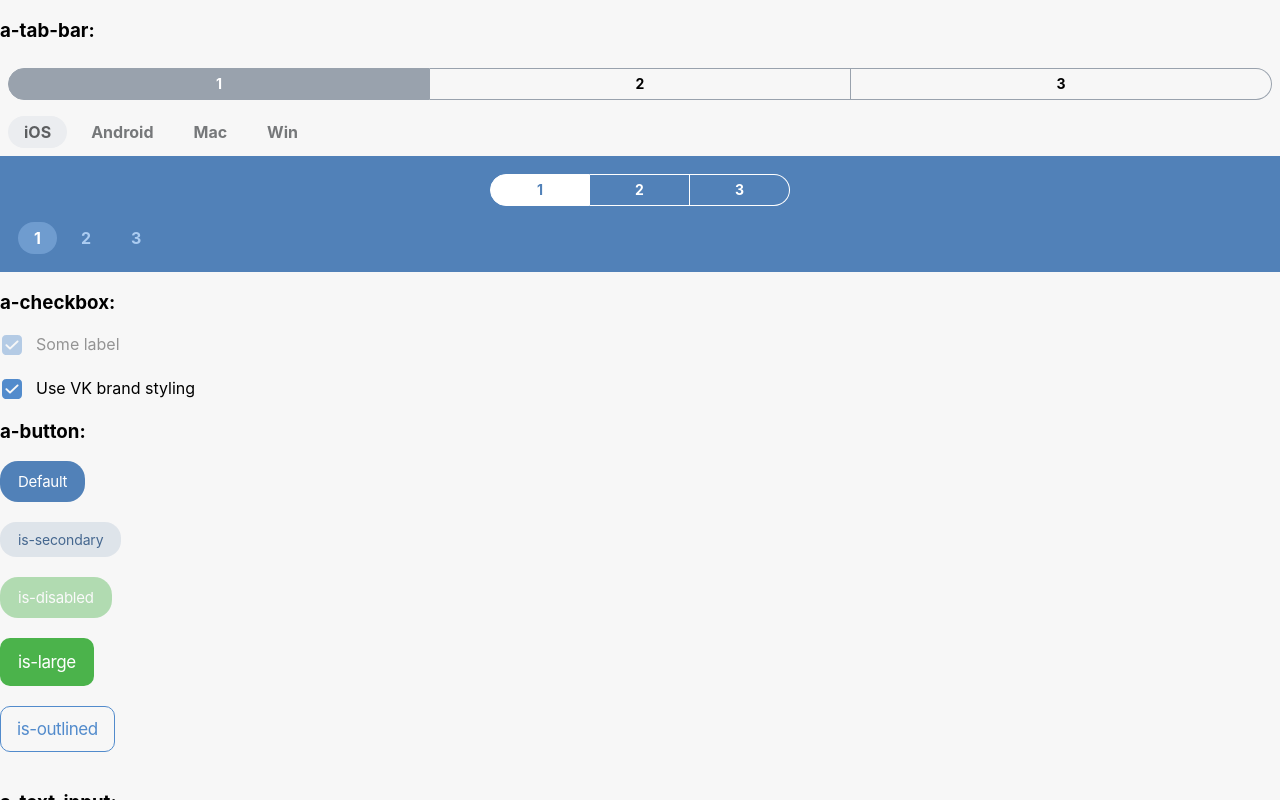
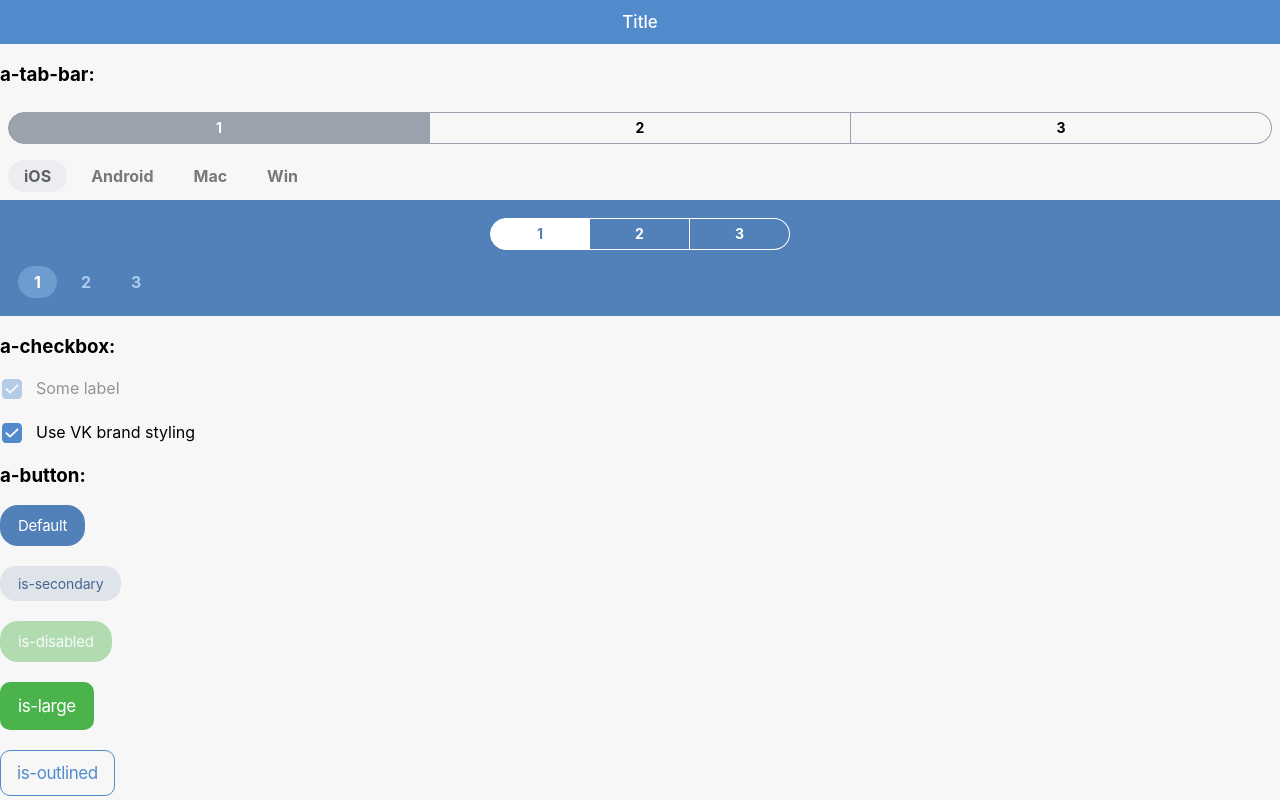
Before and after one commit to deNULL/any-vue, a Vue app: page / in a window 1280 px wide. Built offline with nearby package versions, Linux system fonts and the light colour scheme.

Commit message:
more or less working push/pop with navbar

```diff
--- a/src/components/ANavBar.vue
+++ b/src/components/ANavBar.vue
@@ -2,9 +2,30 @@
   <div
     class="a-nav-bar"
     :class="classList">
-    <slot name="title">
-      Title
-    </slot>
+    <div class="a-nav-bar__back-button" v-if="showBackButton" @click="$anyvue.pop()"></div>
+    <div class="a-nav-bar__back-label" v-if="showBackButton && backLabel" @click="$anyvue.pop()">
+      {{ backLabel }}
+    </div>
+    <div class="a-nav-bar__left" v-if="leftItems || $slots.left">
+      <slot name="left"></slot>
+    </div>
+    <div class="a-nav-bar__center">
+      <slot name="center">
+        <div class="a-nav-bar__title" v-if="!tabs">
+          <slot name="title">{{ title }}</slot>
+        </div>
+        <div class="a-nav-bar__subtitle" v-if="!tabs && subtitle">
+          <slot name="subtitle">{{ subtitle }}</slot>
+        </div>
+
+        <a-tab-bar location="header" kind="primary" v-if="tabs"></a-tab-bar>
+
+        <!--a-dropdown></a-dropdown-->
+      </slot>
+    </div>
+    <div class="a-nav-bar__right" v-if="rightItems || $slots.right">
+      <slot name="right"></slot>
+    </div>
   </div>
 </template>
 
@@ -12,41 +33,27 @@
 export default {
   name: 'ANavBar',
   props: {
-    value: Array,
+    title: String,
+    subtitle: String,
+    tabs: Array,
+
+    showBackButton: Boolean,
+    backLabel: String,
+
+    leftItems: Array,
+    rightItems: Array,
   },
   data() {
     return {
-      oldValue: (this.value || []).slice(0),
-      anim: false,
-    }
-  },
-  watch: {
-    value(value, oldValue) {
-      this.$nextTick(() => {
-        this.anim = true;
-      });
     }
   },
   computed: {
     classList() {
       return [
       ];
-    }
+    },
   },
   methods: {
-    pageClassList(page, index) {
-      return [
-        index == (this.anim ? this.value : this.oldValue).length - 1 && `is-active`,
-        this.anim && index == this.value.length - 1 && index != this.oldValue.length - 1 && `is-presenting`,
-        this.anim && index == this.oldValue.length - 1 && index != this.value.length - 1 && `is-dismissing`,
-        this.anim && index == this.oldValue.length - 1 && this.value.length < this.oldValue.length && `is-popping`,
-        !this.anim && index == this.value.length - 1 && this.value.length > this.oldValue.length && `is-pushing`,
-      ];
-    },
-    pageTransitionEnd(page, index) {
-      this.oldValue = this.value;
-      this.anim = false;
-    }
   }
 }
 </script>
--- a/src/components/ANavController.vue
+++ b/src/components/ANavController.vue
@@ -19,9 +19,15 @@
               v-for="(view, viewIndex) in stack.compactViews"
               class="a-nav-controller__view"
               :class="viewClassList(view, viewIndex, stack, stackIndex, false)"
-              @transitionend="viewTransitionEnd(view, viewIndex, stack, stackIndex, false)">
-              <slot :name="tabs.length > 1 ? `tab${stackIndex}` : 'default'" v-if="viewIndex == 0"></slot>
-              <component :is="view.view" v-else></component>
+              :style="{ '--nav-progress': view.animProgress }"
+              @transitionend="viewTransitionEnd(view, viewIndex, stack, stackIndex, false)"
+              :ref="`stack${stackIndex}-view${viewIndex}`">
+              <slot
+                :name="tabs.length > 1 ? `tab${stackIndex}` : 'default'"
+                v-if="viewIndex == 0"></slot>
+              <component
+                :is="view.view"
+                v-else></component>
             </div>
           </div>
         </template>
@@ -31,9 +37,15 @@
         v-for="(view, viewIndex) in fullscreenViews"
         class="a-nav-controller__view"
         :class="viewClassList(view, viewIndex, stacks[value], value, true)"
-        @transitionend="viewTransitionEnd(view, viewIndex, stacks[value], value, true)">
-        <slot name="default" v-if="!tabs && viewIndex == 0"></slot>
-        <component :is="view.view" v-else></component>
+        :style="{ '--nav-progress': view.animProgress }"
+        @transitionend="viewTransitionEnd(view, viewIndex, stacks[value], value, true)"
+        :ref="`stack${value}-view${stacks[value].compactViews.length + viewIndex}`">
+        <slot
+          name="default"
+          v-if="!tabs && viewIndex == 0"></slot>
+        <component
+          :is="view.view"
+          v-else></component>
       </div>
     </div>
   </div>
@@ -47,42 +59,70 @@ export default {
     value: {
       type: Number,
       default: 0,
+    },
+    transitionDuration: {
+      type: Number,
+      default: 300,
     }
   },
   data() {
     return { /* Note: this makes tabs not reactive */
       stacks: (this.tabs || [false]).map(() => ({
         activeView: 0,
-        compactViews: this.tabs ? [false] : [],
-        fullscreenViews: this.tabs ? [] : [false],
+        compactViews: this.tabs ? [{}] : [],
+        fullscreenViews: this.tabs ? [] : [{}],
       })),
+      activeAnimations: [],
     }
   },
+  // states: 'presenting', 'dismissing', 'hiding', 'showing'
   computed: {
     classList() {
       return [
       ];
     },
+    activeStack() {
+      return this.stacks[this.value];
+    },
+    activeView() {
+      let stack = this.activeStack;
+      if (!this.tabs || stack.activeView >= stack.compactViews.length) {
+        return stack.fullscreenViews[stack.activeView - stack.compactViews.length];
+      } else {
+        return stack.compactViews[stack.activeView];
+      }
+    },
+    previousComponent() {
+      let stack = this.activeStack;
+      return this.getView(this.value, stack.activeView - 1);
+    },
+    activeComponent() {
+      let stack = this.activeStack;
+      return this.getView(this.value, stack.activeView);
+    },
+    activeStackSize() {
+      let stack = this.activeStack;
+      return stack.activeView + 1;
+    },
     stackClassList() {
-      let stack = this.stacks[this.value];
+      let stack = this.activeStack;
       let index = stack.compactViews.length - 1;
       let view = stack.compactViews[index];
 
       return [
-        !view.presenting && stack.activeView <= index && `is-active`,
-        view.presenting && `is-presenting`,
+        !['hiding', 'showing'].includes(view.animState) && stack.activeView <= index && `is-active`,
+        ['hiding', 'showing'].includes(view.animState) && `is-${view.animState}`,
       ];
     },
     fullscreenViews() {
-      return this.stacks[this.value].fullscreenViews;
+      return this.activeStack.fullscreenViews;
     }
   },
   methods: {
     viewClassList(view, index, stack, stackIndex, fullscreen) {
       return [
-        !view.presenting && !view.dismissing && index + (fullscreen ? stack.compactViews.length : 0) == stack.activeView && `is-active`,
-        view.presenting && `is-presenting`,
-        view.dismissing && `is-dismissing`,
+        !view.animState && index + (fullscreen ? stack.compactViews.length : 0) == stack.activeView && `is-active`,
+        view.animState && `is-${view.animState}`,
       ];
     },
     viewTransitionEnd(view, index, stack, stackIndex, fullscreen) {
@@ -95,8 +135,79 @@ export default {
       }
     },
 
+    findPreceding(view) {
+      for (let i = 0; i < this.stacks.length; i++) {
+        for (let j = 1; j < this.stacks[i].compactViews.length; j++) {
+          let comp = this.getView(i, j);
+          if (comp === view) {
+            return this.getView(i, j - 1);
+          }
+        }
+
+        for (let j = 0; j < this.stacks[i].fullscreenViews.length; j++) {
+          let index = this.stacks[i].compactViews.length + j;
+          let comp = this.getView(i, index);
+          if (comp === view && index - 1 >= 0) {
+            return this.getView(i, index - 1);
+          }
+        }
+      }
+
+      return null;
+    },
+    getView(stackIndex, viewIndex) {
+      let ref = this.$refs[`stack${stackIndex}-view${viewIndex}`];
+      // TODO: maybe think about better way
+      if (!ref || !ref.length || !ref[0] || !ref[0].children || !ref[0].children[0] || !ref[0].children[0].__vue__) {
+        return null;
+      }
+      let comp = ref[0].children[0].__vue__;
+      if (comp._isAnyvueView) {
+        return comp;
+      }
+      if (comp.$children.length === 1 && comp.$children[0]._isAnyvueView) {
+        return comp.$children[0];
+      }
+      return null;
+    },
+
+    animate(view, stack, state, time) {
+      let startTime = Date.now();
+      let step = () => {
+        let progress = (Date.now() - startTime) / time;
+        if (progress >= 1) {
+          this.$set(view, 'animState', false);
+          this.$set(view, 'animProgress', null);
+          if (state === 'dismissing') {
+            let index = stack.compactViews.indexOf(view);
+            if (index > -1) {
+              stack.compactViews.splice(index, 1);
+            } else {
+              index = stack.fullscreenViews.indexOf(view);
+              if (index > -1) {
+                stack.fullscreenViews.splice(index, 1);
+              }
+            }
+          }
+        } else {
+          this.$set(view, 'animProgress', progress);
+          requestAnimationFrame(step);
+        }
+      }
+      this.$set(view, 'animState', state);
+      // Time stopping
+      /*
+      if (['dismissing', 'showing'].includes(state)) {
+        this.$set(view, 'animProgress', 0.85);
+      } else {
+      */
+        requestAnimationFrame(step);
+      //}
+    },
+
     push(view, transition, hideTabbar) {
-      let stack = this.stacks[this.value];
+      let stack = this.activeStack;
+
       // slice extra views
       if (this.tabs) {
         if (stack.activeView >= stack.compactViews.length) {
@@ -112,33 +223,31 @@ export default {
       let info = {
         view,
         transition,
-        presenting: true
       };
       console.log('push', info);
+      this.animate(this.activeView, stack, 'hiding', this.transitionDuration);
+      this.animate(info, stack, 'presenting', this.transitionDuration);
       if (fullscreen) {
         stack.activeView = stack.compactViews.length + stack.fullscreenViews.push(info) - 1;
       } else {
         stack.activeView = stack.compactViews.push(info) - 1;
       }
-      setTimeout(() => {
-        this.$set(info, 'presenting', false);
-      }, 0);
     },
     pop() {
+      let stack, view;
       console.log('pop');
-      let stack = this.stacks[this.value];
+      stack = this.activeStack;
       if (!this.tabs || stack.activeView >= stack.compactViews.length) {
-        this.$set(stack.fullscreenViews[stack.activeView - stack.compactViews.length], 'dismissing', true);
+        view = stack.fullscreenViews[stack.activeView - stack.compactViews.length];
       } else {
-        this.$set(stack.compactViews[stack.activeView], 'dismissing', true);
+        view = stack.compactViews[stack.activeView];
       }
+      this.animate(view, stack, 'dismissing', this.transitionDuration);
       stack.activeView--;
-
-      // TODO: just pop if there's no CSS transition
-      // stack.views.pop();
+      this.animate(this.activeView, stack, 'showing', this.transitionDuration);
     },
     popAll() {
-      let stack = this.stacks[this.value];
+      let stack = this.activeStack;
       if (stack.activeView > 1) {
         if (this.tabs) {
           if (stack.activeView >= stack.compactViews.length) {
--- /dev/null
+++ b/src/components/AView.vue
@@ -0,0 +1,80 @@
+<template>
+  <div
+    class="a-view"
+    :class="classList">
+    <div class="a-view__header">
+      <a-nav-bar
+        :title="title"
+        :subtitle="subtitle"
+        :show-back-button="!!precedingView"
+        :back-label="precedingView && precedingView.title">
+        <template v-slot:title><slot name="title"/></template>
+        <template v-slot:subtitle><slot name="subtitle"/></template>
+        <template v-slot:left><slot name="left"/></template>
+        <template v-slot:center><slot name="center"/></template>
+        <template v-slot:right><slot name="right"/></template>
+      </a-nav-bar>
+    </div>
+    <div class="a-view__body">
+      <slot></slot>
+    </div>
+    <div class="a-view__footer"></div>
+  </div>
+</template>
+
+<script>
+export default {
+  name: 'AView',
+  props: {
+    title: String,
+    subtitle: String,
+
+    titleIcon: String,
+
+    navbarKind: String,
+    navbarTabs: Array,
+    navbarTabsSecondary: Array,
+    navbarDropdown: Array,
+    navbarLeftButtons: Array,
+    navbarRightButtons: Array,
+
+
+    showsSearchBar: Boolean,
+    primarySearchBar: Boolean,
+
+    showsFooter: Boolean,
+    footerTabs: Array,
+    footerLeftButtons: Array,
+    footerRightButtons: Array,
+    footerTitle: String,
+
+    defaultTransition: String,
+    hidesTabbar: Boolean,
+
+    showsBackButton: Boolean,
+    backButtonLabel: String,
+
+    showsCancelButton: Boolean,
+
+    bigHeader: Boolean, // new iOS style
+  },
+  data() {
+    return {
+      isMounted: false,
+    }
+  },
+  computed: {
+    classList() {
+      return [
+      ];
+    },
+    precedingView() {
+      return this.$anyvue.findPreceding(this);
+    }
+  },
+  mounted() {
+    this.isMounted = true;
+    this._isAnyvueView = true;
+  }
+}
+</script>
--- a/src/components/AnyVue.vue
+++ b/src/components/AnyVue.vue
@@ -2,7 +2,11 @@
   <div
     class="any-vue"
     :class="classList">
-    <a-nav-controller :tabs="tabs" v-model="activeTab" ref="navController">
+    <a-nav-controller
+      :tabs="tabs"
+      :transition-duration="transitionDuration"
+      v-model="activeTab"
+      ref="navController">
       <!-- pass down tab templates -->
       <template v-for="(tab, index) in (tabs || [false])" v-slot:[tabs?`tab${index}`:`default`]>
         <slot :name="tabs ? `tab${index}` : `default`"></slot>
@@ -76,10 +80,15 @@ export default {
     },
 
     tabs: Array,
+    transitionDuration: {
+      type: Number,
+      default: 300,
+    }
   },
   data() {
     return {
       activeTab: 0,
+      isMounted: false,
     }
   },
   computed: {
@@ -89,9 +98,24 @@ export default {
         this.base && `base-${this.base}`,
         this.theme && `theme-${this.theme}`,
       ];
+    },
+    previousView() {
+      this.isMounted;
+      return this.$refs.navController && this.$refs.navController.previousComponent;
+    },
+    activeView() {
+      this.isMounted;
+      return this.$refs.navController && this.$refs.navController.activeComponent;
+    },
+    activeStackSize() {
+      this.isMounted;
+      return this.$refs.navController ? this.$refs.navController.activeStackSize : 1;
     }
   },
   methods: {
+    findPreceding(view) {
+      return this.$refs.navController && this.$refs.navController.findPreceding(view);
+    },
     push(view, transition, hideTabbar) {
       this.$refs.navController.push(view, transition, hideTabbar);
     },
@@ -104,6 +128,9 @@ export default {
   },
   beforeCreate() {
     this._isAnyvueRoot = true;
+  },
+  mounted() {
+    this.isMounted = true;
   }
 }
 </script>
--- a/src/main.js
+++ b/src/main.js
@@ -19,6 +19,7 @@ import ATabBar from './components/ATabBar.vue';
 import ATabController from './components/ATabController.vue';
 import ANavBar from './components/ANavBar.vue';
 import ANavController from './components/ANavController.vue';
+import AView from './components/AView.vue';
 
 import ATemplate from './components/ATemplate.vue';
 import ATemplateRenderer from './components/ATemplateRenderer.vue';
@@ -35,6 +36,7 @@ Vue.component('a-tab-bar', ATabBar);
 Vue.component('a-tab-controller', ATabController);
 Vue.component('a-nav-bar', ANavBar);
 Vue.component('a-nav-controller', ANavController);
+Vue.component('a-view', AView);
 
 Vue.component('a-template', ATemplate);
 Vue.component('a-template-renderer', ATemplateRenderer);
@@ -47,7 +49,7 @@ Vue.mixin({
   created() {
     this.$templates = {};
   },
-  mounted() {
+  beforeMount() {
     let view = this;
     while (view && !view._isAnyvueRoot && !view.$anyvue && view.$parent && view.$parent !== view) {
       view = view.$parent;
--- a/src/styles/base.scss
+++ b/src/styles/base.scss
@@ -12,6 +12,18 @@ html, body {
   height: 100%;
 }
 
+.a-view {
+  height: 100%;
+  display: flex;
+  flex-direction: column;
+
+  &__body {
+    flex: 1;
+    overflow-y: auto;
+    -webkit-overflow-scrolling: touch;
+  }
+}
+
 .a-nav-controller {
   height: 100%;
   background: #555;
@@ -20,27 +32,6 @@ html, body {
     height: 100%;
     position: relative;
     overflow: hidden;
-  }
-
-  &__view {
-    position: absolute;
-    top: 0;
-    left: -50%;
-    width: 100%;
-    bottom: 0;
-    opacity: 0;
-    transition: left 0.5s, opacity 0.5s;
-    overflow-y: auto;
-    -webkit-overflow-scrolling: touch;
-
-    &.is-presenting, &.is-dismissing {
-      left: 100%;
-      opacity: 1;
-    }
-    &.is-active {
-      left: 0;
-      opacity: 1;
-    }
   }
 }
 
--- a/src/styles/os-ios.scss
+++ b/src/styles/os-ios.scss
@@ -349,11 +349,11 @@ $white: #fff;
 
   .a-tab-controller {
     &__view {
-      background: #F7F7F7;
     }
   }
 
   .a-nav-bar {
+    position: relative;
     display: flex;
     overflow: hidden;
 
@@ -381,7 +381,141 @@ $white: #fff;
 
   .a-nav-controller {
     &__view {
+      position: absolute;
+      top: 0;
+      left: -50%;
+      width: 100%;
+      bottom: 0;
+      opacity: 0;
+      overflow: visible;
+      -webkit-overflow-scrolling: touch;
+
+      &.is-presenting {
+        left: calc((1 - var(--nav-progress)) * 100%);
+        opacity: 1;
+
+        & .a-nav-bar {
+          left: calc((1 - var(--nav-progress)) * -100%);
+          opacity: var(--nav-progress); // 0 → 1
+
+          &__back-label {
+            left: calc(var(--nav-progress) * 24px); // 24px → 0px
+            margin-left: calc((1 - var(--nav-progress)) * 50%); // 50% → 0%
+            transform: translateX(calc((1 - var(--nav-progress)) * -50%)); // -50% → 0%
+          }
+
+          &__center {
+            transform: translateX(calc((1 - var(--nav-progress)) * 50%));
+          }
+        }
+      }
+      &.is-showing {
+        left: calc((1 - var(--nav-progress)) * -50%);
+        opacity: var(--nav-progress);
+
+        & .a-nav-bar {
+          left: calc((1 - var(--nav-progress)) * 50%);
+        }
+      }
+      &.is-dismissing {
+        left: calc(var(--nav-progress) * 100%);
+        opacity: 1;
+
+        & .a-nav-bar {
+          left: calc(var(--nav-progress) * -100%);
+          opacity: calc(1 - var(--nav-progress)); // 0 → 1
+
+          &__back-label {
+            left: calc((1 - var(--nav-progress)) * 24px); // 24px → 0px
+            margin-left: calc(var(--nav-progress) * 50%); // 50% → 0%
+            transform: translateX(calc(var(--nav-progress) * -50%)); // -50% → 0%
+          }
+
+          &__center {
+            transform: translateX(calc(var(--nav-progress) * 50%));
+          }
+        }
+      }
+      &.is-hiding {
+        left: calc(var(--nav-progress) * -50%);
+        opacity: calc(1 - var(--nav-progress));
+
+        & .a-nav-bar {
+          left: calc(var(--nav-progress) * 50%);
+        }
+      }
+      &.is-active {
+        left: 0;
+        opacity: 1;
+      }
+    }
+  }
+
+  .a-nav-bar {
+    display: flex;
+    height: 44px;
+
+    &__back-button {
+      width: 24px;
+      height: 44px;
+      background: url(../assets/ios-icon-back.svg);
+      background-repeat: no-repeat;
+      background-position: right center;
+      background-size: 20px 24px;
+      cursor: pointer;
+      z-index: 1;
+    }
+
+    &__back-label {
+      position: absolute;
+      left: 24px;
+      line-height: 44px;
+      font-family: SFProText-Semibold, -apple-system, Helvetica Neue, Arial;
+      font-weight: 500;
+      font-size: 17px;
+      cursor: pointer;
+      z-index: 1;
+      padding: 0px 6px;
+    }
+
+    &__left {
+      flex: 1;
+    }
+
+    &__center {
+      position: absolute;
+      left: 0px;
+      right: 0px;
+      top: 0px;
+      bottom: 0px;
+      display: flex;
+      flex-direction: column;
+      align-items: center;
+      justify-content: center;
+      z-index: 0;
+    }
+
+    &__title {
+      font-family: SFProText-Semibold, -apple-system, Helvetica Neue, Arial;
+      font-weight: 500;
+      font-size: 17px;
+    }
+
+    &__right {
+      flex: 1;
+    }
+  }
+
+  .a-view {
+    &__header {
+      z-index: 1;
+    }
+    &__footer {
+      z-index: 1;
+    }
+    &__body {
       background: #F7F7F7;
+      box-shadow: 0px 0px 15px 1px rgba(0, 0, 0, 0.12);
     }
   }
 
--- a/src/views/Index.vue
+++ b/src/views/Index.vue
@@ -1,5 +1,6 @@
 <template>
   <any-vue id="app" :os="['ios','android','mac','win'][platform]" :base="checkState ? 'vk' : 'none'">
+    <a-view title="Title">
       <h3>a-tab-bar:</h3>
       <a-tab-bar :tabs="[1,2,3]" v-model="tabIndex"></a-tab-bar>
       <a-tab-bar :tabs="['iOS','Android','Mac','Win']" kind="secondary" v-model="platform"></a-tab-bar>
@@ -36,6 +37,7 @@
 
         </template-->
       </a-list>
+    </a-view>
   </any-vue>
 </template>
 
--- a/src/views/Subpage1.vue
+++ b/src/views/Subpage1.vue
@@ -1,10 +1,5 @@
 <template>
-  <div>
-    <a-nav-bar>
-      <template v-slot:title>
-        111
-      </template>
-    </a-nav-bar>
+  <a-view :title="title">
     <a-template name="title">
       That's a subpage
     </a-template>
@@ -14,13 +9,18 @@
         { title: 'Push view with tabs', kind: 'primary', onclick: pushTabs },
         { title: 'Pop back', kind: 'destructive', onclick: () => $anyvue.pop() },
       ] } ]"/>
-  </div>
+  </a-view>
 </template>
 <script>
 import Subpage1 from '../views/Subpage1.vue'
 import Subtabs from '../views/Subtabs.vue'
 
 export default {
+  data() {
+    return {
+      title: 'Random ' + Math.floor(Math.random() * 100)
+    }
+  },
   methods: {
     pushChild() {
       this.$anyvue.push(Subpage1);
```
Also changed, not shown: src/views/Navigation.vue (+5 -8 lines), src/assets/ios-icon-back.svg (added). Lines whose indentation alone changed are shown as unchanged.
